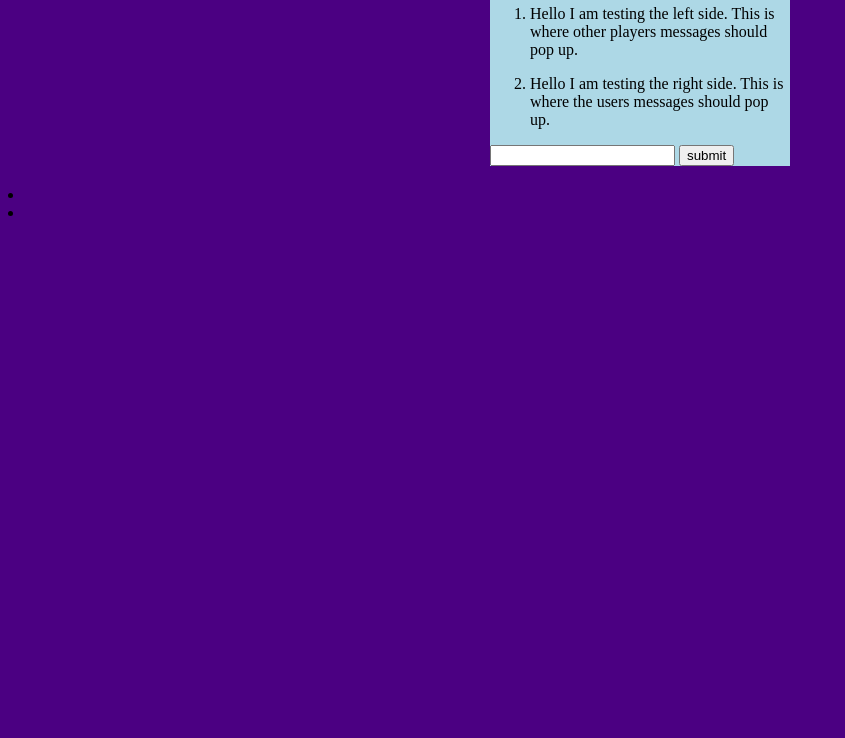
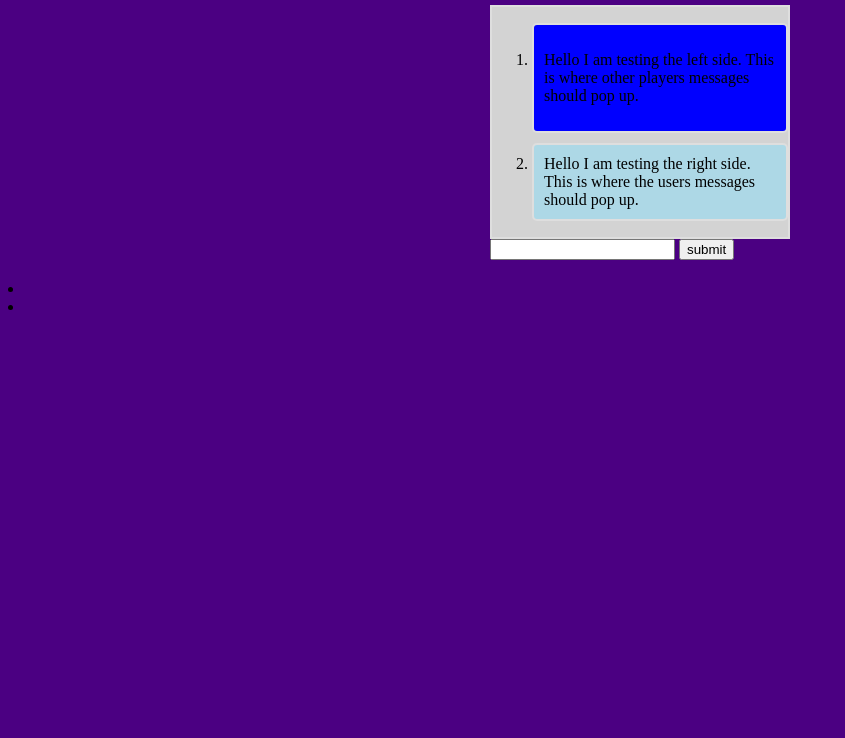
Before and after one commit to juderoque/ubiquitous-octo-waddle, a website: page chat-dev/chat.html in a window 1280 px wide. Shown: the part 62-800 px from the top of the page, without its empty margins (0-845 px from the left). Drawn offline with Linux system fonts and the light colour scheme.

Commit message:
cleaned up the chatbox for players communicating on the css page

```diff
--- a/chat-dev/chat.css
+++ b/chat-dev/chat.css
@@ -7,11 +7,8 @@ html {
 
 /*chat container*/
 .chat-box {
-  margin-right: 25%;
-  margin-bottom: 25%;
   width: 300px;
   margin: 20px auto;
-
 
 }
 
@@ -20,3 +17,38 @@ html {
 
 
 }
+
+.chats {
+  background-color: lightgray;
+  border-color: lightblue;
+  border: 2px solid #dedede
+}
+
+.chats-left {
+  border-color: #ccc;
+  border: 2px solid #dedede;
+  background-color: Blue;
+  border-radius: 5px;
+  padding: 10px;
+  margin: 10px 0;
+
+}
+
+.chats-right {
+  border-color: #ccc;
+  background-color: lightblue;
+  border: 2px solid #dedede;
+  border-radius: 5px;
+  padding: 10px;
+  margin: 10px 0;
+}
+
+.input {
+
+
+}
+
+.text {
+
+
+}
--- a/chat-dev/chat.html
+++ b/chat-dev/chat.html
@@ -11,9 +11,10 @@
   <section class="chat-box">
   <div class="header">
     <h1>Chat with players</h1>
+</div>
 
-
-  <ol class="chats">
+  <div class="chats">
+    <ol>
     <li>
     <div class="chats-left"> <!--everyone else-->
       <p> Hello I am testing the left side.
@@ -29,7 +30,8 @@
 
       </div>
       </li>
-    </ol>
+      </ol>
+    </div>
 
 
   <div class="input">
```
